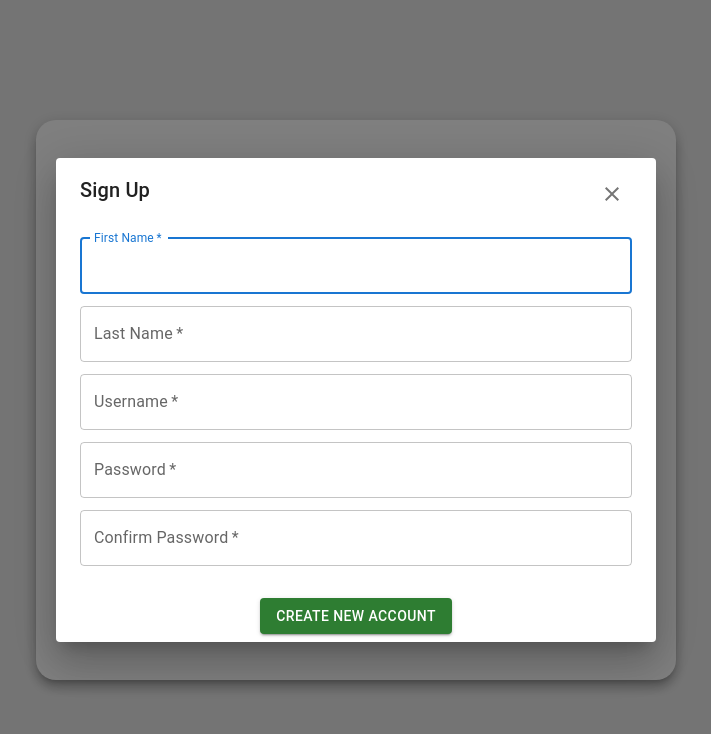
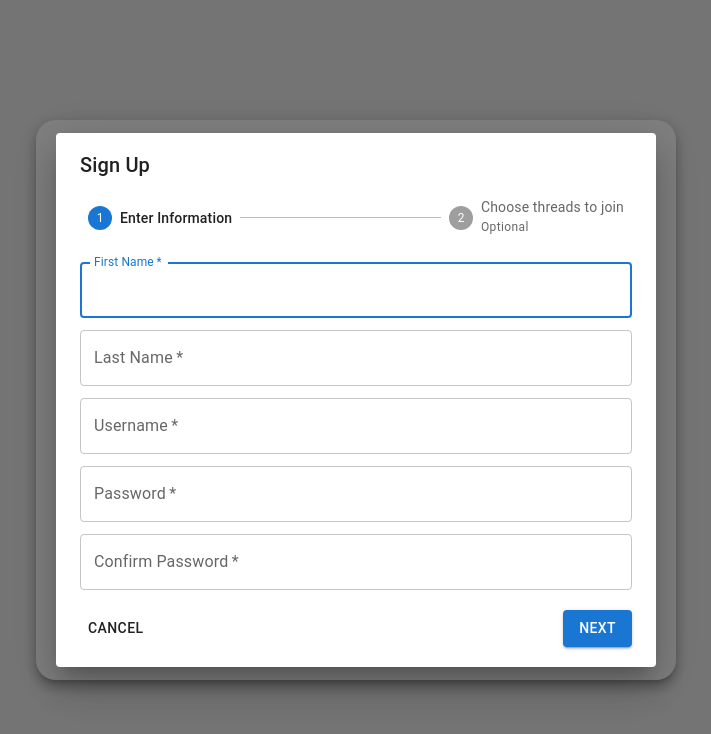
Before and after one commit to milesclark0/BoilerTalks_Frontend, a React (Vite) app: page / in a window 1280 px wide. Both pictures are taken after a click on the button "Sign Up". Shown: the top 734 px of the page, without its empty margins (284-995 px from the left). Built offline with nearby package versions, Linux system fonts and the light colour scheme.

Commit message:
added register steps

```diff
--- a/src/App.tsx
+++ b/src/App.tsx
@@ -15,9 +15,10 @@ function App() {
     <LoginContext.Provider value={{ user, setUser }}>
       <div className="appDisplay">
         <Routes>
-          <Route path="/" element={<Login setAuth={setAuth} setUserName={setUserName} />} />
+          <Route path="/" element={<Login setAuth={setAuth} />} />
           <Route element={<ProtectedRoutes auth={auth} />}>
-            <Route path="/*" element={<Login setAuth={setAuth} setUserName={setUserName} />} />
+            {/* <Route path="/*" element={<Login setAuth={setAuth}/>} /> */}
+            {/* element={<MainPage username={username} setAuth={setAuth} />} */}
           </Route>
         </Routes>
       </div>
--- /dev/null
+++ b/src/component/Register/Information.tsx
@@ -0,0 +1,140 @@
+import React, { useState } from "react";
+import { Box, TextField, InputAdornment, Button } from "@mui/material";
+import WarningIcon from "@mui/icons-material/Warning";
+import LoadingButton from "@mui/lab/LoadingButton";
+
+const Information = ({ setOpen, setActiveStep }) => {
+  const [passwordError, setPasswordError] = useState(false);
+  const [password, setPassword] = useState("");
+  const [confirmPassword, setConfirmPassword] = useState("");
+  const [firstName, setFirstName] = useState("");
+  const [firstNameError, setFirstNameError] = useState(false);
+  const [lastName, setLastName] = useState("");
+  const [lastNameError, setLastNameError] = useState(false);
+  const [username, setUsername] = useState("");
+  const [usernameError, setUsernameError] = useState(false);
+
+  const handleNext = () => {
+    // console.log(password);
+    // console.log(confirmPassword);
+    // let missing = false;
+    // if (firstName === "") {
+    //   setFirstNameError(true);
+    //   missing = true;
+    // }
+    // if (lastName === "") {
+    //   setLastNameError(true);
+    //   missing = true;
+    // }
+    // if (username === "") {
+    //   setUsernameError(true);
+    //   missing = true;
+    // }
+    // if (password !== confirmPassword || password === "" || confirmPassword === "") {
+    //   setPasswordError(true);
+    //   missing = true;
+    // }
+
+    // if (!missing) {
+    //   var jsonData = {
+    //     firstName: firstName,
+    //     lastName: lastName,
+    //     username: username,
+    //     password: password,
+    //   };
+    //   setActiveStep((prevActiveStep: number) => prevActiveStep + 1);
+    // }
+    setActiveStep((prevActiveStep: number) => prevActiveStep + 1);
+  };
+
+  const handleExit = () => {
+    setOpen(false);
+  };
+
+  return (
+    <Box>
+      <Box>
+        <TextField
+          autoFocus
+          margin="dense"
+          label="First Name"
+          fullWidth
+          required
+          inputProps={{ maxLength: 15 }}
+          InputProps={{
+            endAdornment: <InputAdornment position="end">{passwordError ? <WarningIcon sx={{ color: "red" }} /> : ""}</InputAdornment>,
+          }}
+          error={firstNameError}
+          helperText={firstNameError ? "Please enter a first name." : ""}
+          onChange={(e) => setFirstName(e.target.value)}
+          sx={{ mt: 3 }}
+        />
+        <TextField
+          margin="dense"
+          label="Last Name"
+          fullWidth
+          required
+          inputProps={{ maxLength: 15 }}
+          InputProps={{
+            endAdornment: <InputAdornment position="end">{passwordError ? <WarningIcon sx={{ color: "red" }} /> : ""}</InputAdornment>,
+          }}
+          error={lastNameError}
+          helperText={lastNameError ? "Please enter a last name." : ""}
+          onChange={(e) => setLastName(e.target.value)}
+        />
+        <TextField
+          margin="dense"
+          label="Username"
+          fullWidth
+          required
+          error={usernameError}
+          helperText={usernameError ? "Please a username." : ""}
+          InputProps={{
+            endAdornment: <InputAdornment position="end">{passwordError ? <WarningIcon sx={{ color: "red" }} /> : ""}</InputAdornment>,
+          }}
+          id="email"
+          onChange={(e) => setUsername(e.target.value)}
+        />
+        <TextField
+          margin="dense"
+          label="Password"
+          type="password"
+          inputProps={{ maxLength: 30 }}
+          InputProps={{
+            endAdornment: <InputAdornment position="end">{passwordError ? <WarningIcon sx={{ color: "red" }} /> : ""}</InputAdornment>,
+          }}
+          fullWidth
+          required
+          error={passwordError}
+          helperText={passwordError ? (password === "" ? "Password cannot be empty." : "Passwords do not match.") : ""}
+          onChange={(e) => setPassword(e.target.value)}
+        />
+        <TextField
+          margin="dense"
+          label="Confirm Password"
+          type="password"
+          fullWidth
+          inputProps={{ maxLength: 30 }}
+          InputProps={{
+            endAdornment: <InputAdornment position="end">{passwordError ? <WarningIcon sx={{ color: "red" }} /> : ""}</InputAdornment>,
+          }}
+          required
+          error={passwordError}
+          helperText={passwordError ? (password === "" ? "Password cannot be empty." : "Passwords do not match.") : ""}
+          onChange={(e) => setConfirmPassword(e.target.value)}
+        />
+      </Box>
+      <Box sx={{ display: "flex", flexDirection: "row", pt: 2 }}>
+        <Button color="inherit" sx={{ mr: 1 }} onClick={handleExit}>
+          Cancel
+        </Button>
+        <Box sx={{ flex: "1 1 auto" }} />
+        <Button onClick={handleNext} variant="contained">
+          Next
+        </Button>
+      </Box>
+    </Box>
+  );
+};
+
+export default Information;
--- /dev/null
+++ b/src/component/Register/JoinThreads.tsx
@@ -0,0 +1,38 @@
+import React, { useState } from "react";
+import { Box, Button } from "@mui/material";
+
+const JoinThreads = ({ setActiveStep }) => {
+  const handleBack = () => {
+    setActiveStep((prevActiveStep: number) => prevActiveStep - 1);
+  };
+
+  const handleSkip = () => {
+    setActiveStep((prevActiveStep: number) => prevActiveStep + 1);
+  };
+
+  const handleNext = () => {
+    setActiveStep((prevActiveStep: number) => prevActiveStep + 1);
+  };
+
+  return (
+    <Box>
+      <Box>
+
+      </Box>
+      <Box sx={{ display: "flex", flexDirection: "row", pt: 2 }}>
+        <Button color="inherit" sx={{ mr: 1 }} onClick={handleBack}>
+          Back
+        </Button>
+        <Box sx={{ flex: "1 1 auto" }} />
+        <Button color="inherit" onClick={handleSkip} sx={{ mr: 1 }}>
+          Skip
+        </Button>
+        <Button onClick={handleNext} variant="contained">
+          Next
+        </Button>
+      </Box>
+    </Box>
+  );
+};
+
+export default JoinThreads;
--- a/src/component/Register/Register.tsx
+++ b/src/component/Register/Register.tsx
@@ -1,74 +1,38 @@
-import React, { useState } from "react";
+import React, { useState, useEffect } from "react";
 import { TextField, Dialog, DialogActions, DialogContent, DialogTitle, IconButton, InputAdornment } from "@mui/material";
+import { Button, Stepper, Step, StepLabel, Box, Typography } from "@mui/material";
 import CloseIcon from "@mui/icons-material/Close";
 import { useNavigate } from "react-router-dom";
 import WarningIcon from "@mui/icons-material/Warning";
 import LoadingButton from "@mui/lab/LoadingButton";
+import Information from "./Information";
+import JoinThreads from "./JoinThreads";
 
-const Register = ({ open, setOpen, setAuth, setUserName }) => {
+const Register = ({ open, setOpen, setAuth }) => {
   const navigate = useNavigate();
-  const [passwordError, setPasswordError] = useState(false);
-  const [password, setPassword] = useState("");
-  const [confirmPassword, setConfirmPassword] = useState("");
-  const [firstName, setFirstName] = useState("");
-  const [firstNameError, setFirstNameError] = useState(false);
-  const [lastName, setLastName] = useState("");
-  const [lastNameError, setLastNameError] = useState(false);
-  const [email, setEmail] = useState("");
-  const [emailError, setEmailError] = useState(false);
+  const steps = ["Enter Information", "Choose threads to join"];
+  const [activeStep, setActiveStep] = useState(0);
   const [loading, setLoading] = useState(false);
 
-  const createAccount = () => {
-    console.log(password);
-    console.log(confirmPassword);
-    setLoading(true);
-    let missing = false;
-    if (firstName === "") {
-      setFirstNameError(true);
-      missing = true;
+  useEffect(() => {
+    if (open) {
+      setActiveStep(0);
     }
-    if (lastName === "") {
-      setLastNameError(true);
-      missing = true;
-    }
-    console.log(email.split("@")[1]);
-    if (email === "" || email.split("@")[1] !== "purdue.edu" || email.split("@")[1] === undefined) {
-      setEmailError(true);
-      missing = true;
-    }
-    if (password !== confirmPassword || password === "" || confirmPassword === "") {
-      setPasswordError(true);
-      missing = true;
-    }
+  }, [open]);
 
-    if (!missing) {
-      setOpen(false);
-      var puid = email.split("@")[0];
-      setUserName(puid);
-      var jsonData = {
-        firstName: firstName,
-        lastName: lastName,
-        puid: puid,
-        password: password,
-      };
-    //   jsonData = '"' + JSON.stringify(jsonData).replaceAll('"', '\\"') + '"';
-    } else {
-      setLoading(false);
-    }
-  };
-
-  const handleClose = () => {
+  const handleExit = () => {
     setOpen(false);
   };
 
+  const createAccount = () => {};
+
+  const isStepOptional = (step: number) => {
+    return step === 1;
+  };
+
   return (
-    <Dialog open={open} onClose={handleClose}>
-      <DialogTitle>
-        Sign Up
-        <IconButton sx={{ float: "right" }} onClick={handleClose}>
-          <CloseIcon />
-        </IconButton>
-      </DialogTitle>
+    <Dialog open={open} onClose={handleExit}>
+      <DialogTitle>{"Sign Up"}</DialogTitle>
       <DialogContent
         sx={{
           "& .MuiFormHelperText-root": {
@@ -76,87 +40,36 @@ const Register = ({ open, setOpen, setAuth, setUserName }) => {
           },
         }}
       >
-        <TextField
-          autoFocus
-          margin="dense"
-          label="First Name"
-          fullWidth
-          required
-          inputProps={{ maxLength: 15 }}
-          InputProps={{
-            endAdornment: <InputAdornment position="end">{passwordError ? <WarningIcon sx={{ color: "red" }} /> : ""}</InputAdornment>,
-          }}
-          error={firstNameError}
-          helperText={firstNameError ? "Please enter a first name." : ""}
-          onChange={(e) => setFirstName(e.target.value)}
-        />
-        <TextField
-          margin="dense"
-          label="Last Name"
-          fullWidth
-          required
-          inputProps={{ maxLength: 15 }}
-          InputProps={{
-            endAdornment: <InputAdornment position="end">{passwordError ? <WarningIcon sx={{ color: "red" }} /> : ""}</InputAdornment>,
-          }}
-          error={lastNameError}
-          helperText={lastNameError ? "Please enter a last name." : ""}
-          onChange={(e) => setLastName(e.target.value)}
-        />
-        <TextField
-          margin="dense"
-          label="Username"
-          fullWidth
-          required
-          error={emailError}
-          helperText={emailError ? "Please a username." : ""}
-          InputProps={{
-            endAdornment: <InputAdornment position="end">{passwordError ? <WarningIcon sx={{ color: "red" }} /> : ""}</InputAdornment>,
-          }}
-          id="email"
-          onChange={(e) => setEmail(e.target.value)}
-        />
-        <TextField
-          margin="dense"
-          label="Password"
-          type="password"
-          inputProps={{ maxLength: 30 }}
-          InputProps={{
-            endAdornment: <InputAdornment position="end">{passwordError ? <WarningIcon sx={{ color: "red" }} /> : ""}</InputAdornment>,
-          }}
-          fullWidth
-          required
-          error={passwordError}
-          helperText={passwordError ? (password === "" ? "Password cannot be empty." : "Passwords do not match.") : ""}
-          onChange={(e) => setPassword(e.target.value)}
-        />
-        <TextField
-          margin="dense"
-          label="Confirm Password"
-          type="password"
-          fullWidth
-          inputProps={{ maxLength: 30 }}
-          InputProps={{
-            endAdornment: <InputAdornment position="end">{passwordError ? <WarningIcon sx={{ color: "red" }} /> : ""}</InputAdornment>,
-          }}
-          required
-          error={passwordError}
-          helperText={passwordError ? (password === "" ? "Password cannot be empty." : "Passwords do not match.") : ""}
-          onChange={(e) => setConfirmPassword(e.target.value)}
-        />
+        <Stepper activeStep={activeStep}>
+          {steps.map((label, index) => {
+            const labelProps: {
+              optional?: React.ReactNode;
+            } = {};
+            if (isStepOptional(index)) {
+              labelProps.optional = <Typography variant="caption">Optional</Typography>;
+            }
+            return (
+              <Step key={label}>
+                <StepLabel {...labelProps}>{label}</StepLabel>
+              </Step>
+            );
+          })}
+        </Stepper>
+        {activeStep === steps.length ? (
+          <React.Fragment>
+            <Typography sx={{ mt: 2, mb: 1, textAlign: "center" }}>All steps completed - you&apos;re finished</Typography>
+            <Box sx={{ display: "flex",justifyContent:"center", alignItems:"center" }}>
+              <LoadingButton variant="contained" loading={loading} disabled={loading} onClick={createAccount} color="success">
+                Create New Account
+              </LoadingButton>
+            </Box>
+          </React.Fragment>
+        ) : (
+          <React.Fragment>
+            {activeStep === 0 ? <Information setOpen={setOpen} setActiveStep={setActiveStep} /> : <JoinThreads setActiveStep={setActiveStep} />}
+          </React.Fragment>
+        )}
       </DialogContent>
-      <DialogActions sx={{ justifyContent: "center" }}>
-        <LoadingButton
-          variant="contained"
-          loading={loading}
-          disabled={loading}
-          onClick={createAccount}
-          color="success"
-          // sx={{ backgroundColor: "green", color: "white" }}
-        >
-          Create New Account
-        </LoadingButton>
-      </DialogActions>
     </Dialog>
   );
 };
--- a/src/pages/Login.tsx
+++ b/src/pages/Login.tsx
@@ -6,7 +6,7 @@ import Register from "../component/Register/Register";
 import WarningIcon from "@mui/icons-material/Warning";
 import LoadingButton from "@mui/lab/LoadingButton";
 
-const Login = ({ setAuth, setUserName }) => {
+const Login = ({ setAuth }) => {
   const [username, setUsername] = useState("");
   const [password, setPassword] = useState("");
   const [error, setError] = useState(false);
@@ -24,6 +24,7 @@ const Login = ({ setAuth, setUserName }) => {
       setLoading(false);
     } else {
       // check if password matches in database
+      // if it matches, navigate to home page
     }
     event.preventDefault();
   };
@@ -82,8 +83,6 @@ const Login = ({ setAuth, setUserName }) => {
           variant="contained"
           onClick={register}
           sx={{
-            // backgroundColor: "green",
-            // color: "white",
             width: "40%",
             textTransform: "none",
             fontSize: 16,
@@ -93,7 +92,7 @@ const Login = ({ setAuth, setUserName }) => {
           Sign Up
         </Button>
       </Box>
-      <Register open={open} setOpen={setOpen} setAuth={setAuth} setUserName={setUserName} />
+      <Register open={open} setOpen={setOpen} setAuth={setAuth} />
     </Box>
   );
 };
```
